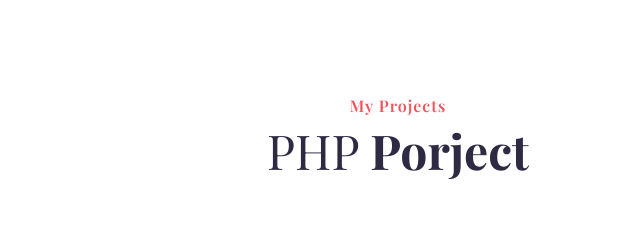
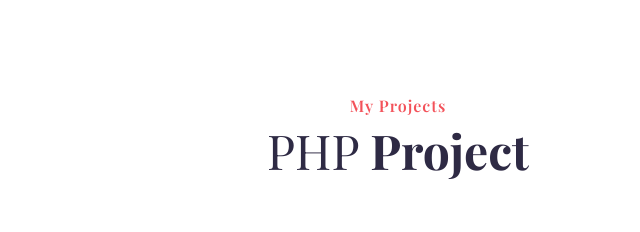
Before and after one commit to aadhi-i/Personal-Website, a plain HTML site: page index.html in a window 1280 px wide. Shown: the part 2860-3092 px from the top of the page, 242-882 px from the left. Drawn offline with nearby package versions, Linux system fonts and the light colour scheme; grey boxes are pictures that could not be loaded; a web font is replaced by a local one.

Commit message:
Update index.html

```diff
--- a/index.html
+++ b/index.html
@@ -242,7 +242,7 @@ Author URL: http://w3layouts.com
         <h3 class="title-w3l mb-sm-5 mb-4 pb-lg-2"> <span>
             PHP
           </span>
-          Porject</h3>
+          Project</h3>
       </div>
       <div class="row gallery_grids no-gutters">
         <div class="col-lg-4 col-6 gallery-img-grid gallery_grid1 hover14 column">
```
